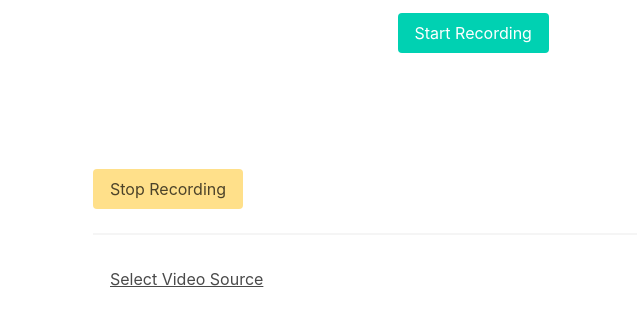
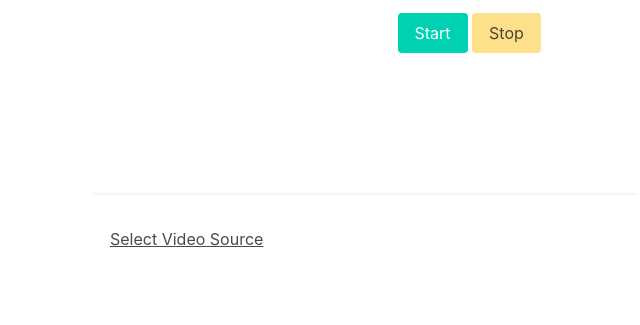
Before and after one commit to kartikeytewari/screen_recorder, an Electron app: page src/index.html in a window 1280 px wide. Shown: the part 71-396 px from the top of the page, without its empty margins (275-915 px from the left). Drawn offline with nearby package versions, Linux system fonts and the light colour scheme.

Commit message:
Corrected UI Changes

```diff
--- a/src/index.html
+++ b/src/index.html
@@ -15,8 +15,8 @@
 
     <video></video>
 
-    <button id="startBtn" class="button is-primary">Start Recording</button>
-    <button id="stopBtn" class="button is-warning">Stop Recording</button>
+    <button id="startBtn" class="button is-primary">Start</button>
+    <button id="stopBtn" class="button is-warning">Stop</button>
 
     <hr />
 
```
